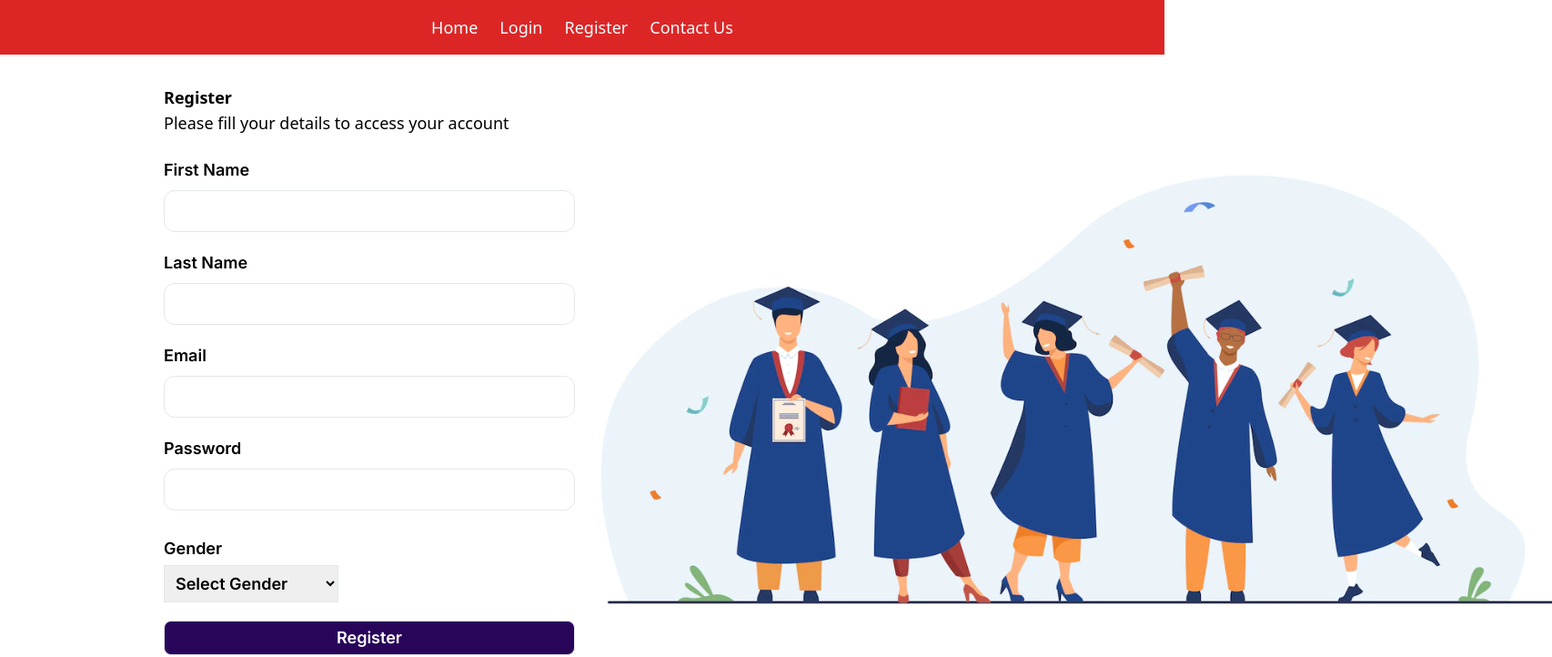
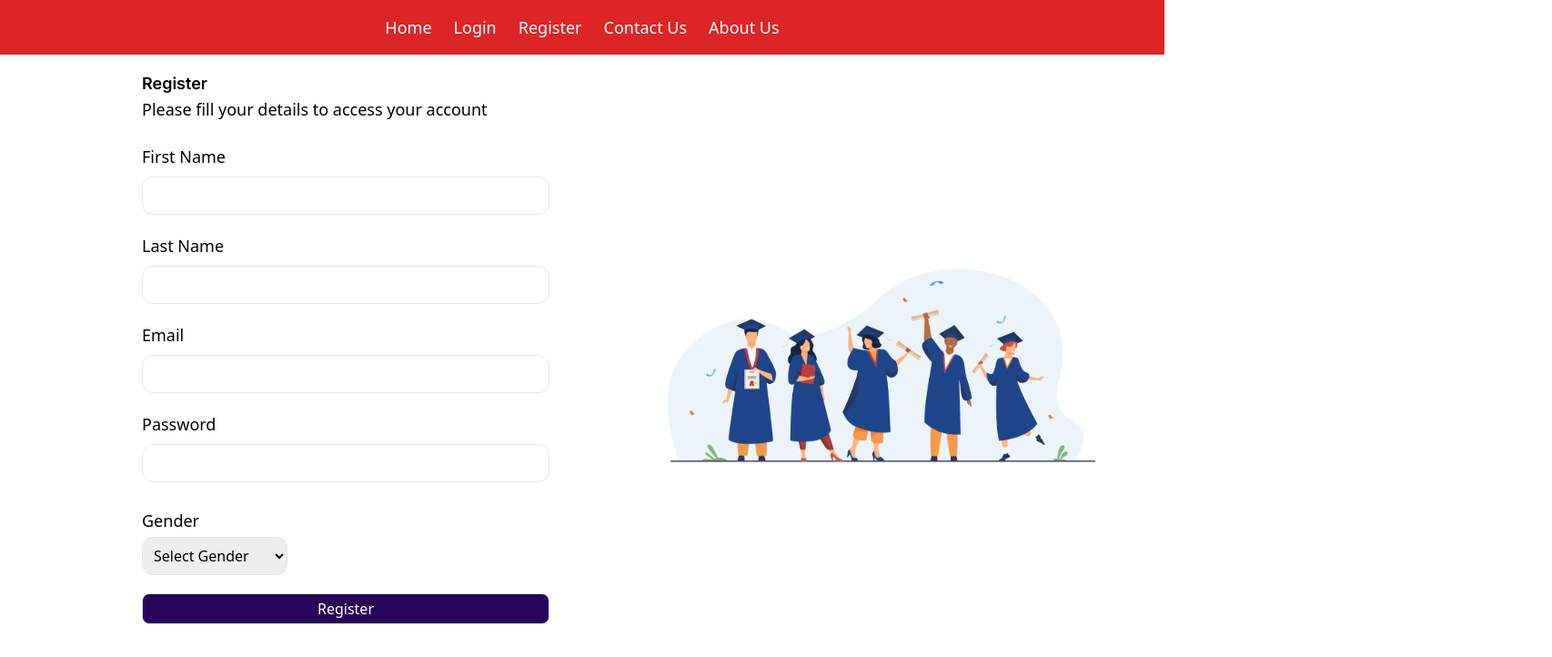
Before and after one commit to Muhammadbilalhaider/Dashboard, a React (Create React App) app: page /register in a window 1280 px wide. Shown: the top 722 px of the page at 91% size, 1706 px wide, since content can reach past the window. Built offline with nearby package versions, Linux system fonts and the light colour scheme.

Commit message:
changes in register and contact us

```diff
--- a/src/App.js
+++ b/src/App.js
@@ -14,14 +14,15 @@ import ContactUs from './Components/ContactUs';
 
 import { PageNotFound } from './Components/PageNotFound';
 import Register from './Components/Register';
+import AboutUs from './Components/AboutUs';
 
 function App() {
 
   const AppLayout = () => {
     return (
-      <div className="flex flex-col min-h-screen">
+      <div className="flex flex-col ">
         <Navbar />
-        <main className="flex pt-6 pb-6">
+        <main>
           <Outlet />
         </main>
 
@@ -38,6 +39,7 @@ function App() {
             <Route path="/register" element={<Register />} />
             <Route path="/contact-us" element={<ContactUs />} />
             <Route path="/applicationLogin" element={<ApplicationLogin />} />
+            <Route path="/about-us" element={<AboutUs />} />
             <Route path="*" element={<PageNotFound />} />
           </Route>
         </Routes>
--- /dev/null
+++ b/src/Components/AboutUs.jsx
@@ -0,0 +1,11 @@
+import React from 'react'
+
+const AboutUs = () => {
+  return (
+    <div>
+      <h1 >AboutUs</h1>
+    </div>
+  )
+}
+
+export default AboutUs
--- a/src/Components/ContactUs.jsx
+++ b/src/Components/ContactUs.jsx
@@ -1,32 +1,29 @@
-import React from 'react'
+import React from 'react';
 
 const ContactUs = () => {
   return (
     <div className='flex justify-center items-center h-screen w-full bg-white'>
-
-      <form className='order-2 md:order-1 justify-center'>
-
+      <form className='flex flex-col justify-center items-center w-full max-w-lg md:max-w-md p-4'>
         <div className="flex justify-center items-center">
-          <h2 class="mb-4 text-4xl  font-extrabold text-center text-gray-900 dark:text-white">Contact Us</h2>
+          <h2 className="mb-4 text-4xl font-extrabold text-center text-gray-900 dark:text-white">Contact Us</h2>
         </div>
         <p className='text-sm md:text-base lg:text-lg font-normal text-center max-w-2xl'>
           Got a technical issue? Want to send feedback about a beta feature? Need details about our Business plan? Let us know.
         </p>
-
-        <div className='flex flex-col py-4 font-interFont'>
+        <div className='flex flex-col py-4 font-interFont w-full max-w-sm'>
           <label className='text-sm md:text-base lg:text-lg mt-6'>Your email</label>
-          <input className='border p-2 rounded-xl text-sm placeholder:text-sm' type="email" placeholder='name@gmail.com' />
-          <label className='text-sm md:text-base lg:text-lg mt-6'>Subject </label>
-          <input className='border p-2 rounded-xl text-sm placeholder:text-sm' placeholder='let us know how we help you' />
+          <input className='border p-2 rounded-xl text-sm placeholder:text-sm w-full' type="email" placeholder='name@gmail.com' />
+          <label className='text-sm md:text-base lg:text-lg mt-6'>Subject</label>
+          <input className='border p-2 rounded-xl text-sm placeholder:text-sm w-full' placeholder='Let us know how we can help you' />
           <label className='text-sm md:text-base lg:text-lg mt-6'>Your message</label>
-          <textarea className='border p-2 rounded-xl text-sm placeholder:text-sm row-span-6 h-36 border-gray-300 ' placeholder='leave a comment...'></textarea>
-          <button className='border w-48 rounded-xl my-5 py-1 text-white hover:bg-slate-800 bg-buttonColor'>
+          <textarea className='border p-2 rounded-xl text-sm placeholder:text-sm h-36 w-full border-gray-300' placeholder='Leave a comment...'></textarea>
+          <button className='border w-full md:w-48 rounded-xl my-5 py-1 text-white hover:bg-slate-800 bg-buttonColor'>
             Submit
           </button>
         </div>
       </form>
     </div>
-  )
-}
+  );
+};
 
-export default ContactUs
+export default ContactUs;
--- a/src/Components/Login.jsx
+++ b/src/Components/Login.jsx
@@ -5,12 +5,11 @@ import loginimg from '../assets/loginimg.svg';
 const Login = () => {
   return (
     <div className='flex justify-center items-center h-screen w-full bg-white'>
-
       <div className='max-w-[1000px] w-full mx-auto bg-white p-4 grid grid-cols-1 md:grid-cols-2 gap-4 items-center'>
 
         <form className='order-2 md:order-1 md:w-full justify-center'>
-          <h2 className='text-sm md:text-base lg:text-lg font-bold py-1 font-interFont'>Login</h2>
-          <h1 className='text-sm md:text-base lg:text-lg font-normal font-interFont'>
+          <h2 className='text-sm md:text-base lg:text-lg font-bold py-1 font-interFont text-center md:text-left'>Login</h2>
+          <h1 className='text-sm md:text-base lg:text-lg font-normal text-center md:text-left'>
             Please fill your detail to access your account
           </h1>
           <div className='flex flex-col py-4 font-interFont'>
@@ -39,9 +38,8 @@ const Login = () => {
             </a>
           </div>
         </form>
-
-        <div className='order-1 md:order-2 w-full h-full flex justify-end'>
-          <img className='object-contain w-full md:w-[80%] lg:w-imgWidth h-imgHeight' src={loginimg} alt="Login Visual" />
+        <div className='order-1 md:order-2 w-full h-full flex justify-center md:justify-end items-center md:items-center m-5 md:m-20'>
+          <img className='w-ful min-h-full' src={loginimg} alt="Login Visual" />
         </div>
       </div>
     </div>
--- a/src/Components/Navbar.jsx
+++ b/src/Components/Navbar.jsx
@@ -26,7 +26,9 @@ const Navbar = () => {
       <li className="flex  md:text-base lg:text-lg">
         <Link to="/contact-us" onClick={closeSidebar}>Contact Us</Link>
       </li>
-
+      <li className="flex  md:text-base lg:text-lg">
+        <Link to="/about-us" onClick={closeSidebar}>About Us</Link>
+      </li>
     </>
   );
 
--- a/src/Components/Register.jsx
+++ b/src/Components/Register.jsx
@@ -11,13 +11,18 @@ const Register = () => {
 
   return (
     <div className='flex justify-center items-center h-screen w-full bg-white'>
-      <div className='grid grid-cols-1 md:grid-cols-2 p-10 gap-4 items-center w-maxWidthPage justify-center'>
-        <form className='font-bold text-sm md:text-base lg:text-lg order-2 md:order-1 justify-center'>
-          <h2 className='text-sm md:text-base lg:text-lg items-center'>Register</h2>
-          <h1 className='text-sm md:text-base lg:text-lg font-normal'>
+      <div className='max-w-[1000px] w-full mx-auto bg-white p-4 grid grid-cols-1 md:grid-cols-2 gap-4 items-center'>
+
+        <form className='order-2 md:order-1 flex flex-col justify-center items-center md:items-start md:mx-0'>
+          <div className=''>
+            <h2 className='text-sm md:text-base lg:text-lg font-interFont font-extrabold text-center lg:text-left'>
+              Register
+            </h2>
+          </div>
+          <h1 className='text-sm md:text-base lg:text-lg font-normal text-center '>
             Please fill your details to access your account
           </h1>
-          <div className='flex flex-col py-4 font-interFont'>
+          <div className='flex flex-col py-4 w-full max-w-md'>
             <label className='text-sm md:text-base lg:text-lg py-2'>First Name</label>
             <input className='border p-2 rounded-xl' type="text" />
             <label className='text-sm md:text-base lg:text-lg py-2 mt-3'>Last Name</label>
@@ -27,17 +32,17 @@ const Register = () => {
             <label className='text-sm md:text-base lg:text-lg py-2 mt-3'>Password</label>
             <input className='border p-2 rounded-xl' type="password" />
             <label className='text-sm md:text-base lg:text-lg pt-4 pb-1 mt-3'>Gender</label>
-            <select className='border p-2 max-w-48' name="gender" onChange={handleGenderChange}>
-              <option value="">Select Gender</option>
-              <option value="male">Male</option>
+            <select className='border p-2 rounded-xl w-40' name="gender" onChange={handleGenderChange}>
+              <option className='w-24' value="">Select Gender</option>
+              <option className='w-24' value="male">Male</option>
               <option value="female">Female</option>
               <option value="other">Other</option>
             </select>
             {gender === "other" && (
-              <div className='flex flex-col pt-4'>
+              <div className='flex flex-col  mt-3'>
                 <label className='text-sm md:text-base lg:text-lg'>Please Specify</label>
                 <input
-                  className='border p-2 rounded-xl'
+                  className='border p-2 rounded-xl '
                   type='text'
                   placeholder='Enter Gender'
                   value={otherGender}
@@ -51,11 +56,11 @@ const Register = () => {
           </div>
         </form>
 
-        <div className='flex order-1 md:order-2 w-imgWidth h-imgHeight'>
-          <img className='object-contain w-imgWidth h-imgHeight' src={loginimg} alt="Login Visual" />
+        <div className='order-1 md:order-2 w-full h-full flex justify-center md:justify-end items-center md:items-center m-5 md:m-20'>
+          <img className='w-ful min-h-full' src={loginimg} alt="Login Visual" />
         </div>
-      </div>
-    </div>
+      </div >
+    </div >
   );
 };
 
--- a/tailwind.config.js
+++ b/tailwind.config.js
@@ -11,14 +11,6 @@ module.exports = {
       colors: {
         buttonColor: "#280559"
       },
-      width: {
-        formWidth: "500px",
-        formHeight: "500px",
-        imgWidth: "1058px",
-        imgHeight: "733px",
-        maxWidthPage: "1000px",
-
-      }
     },
   },
   plugins: [],
```
